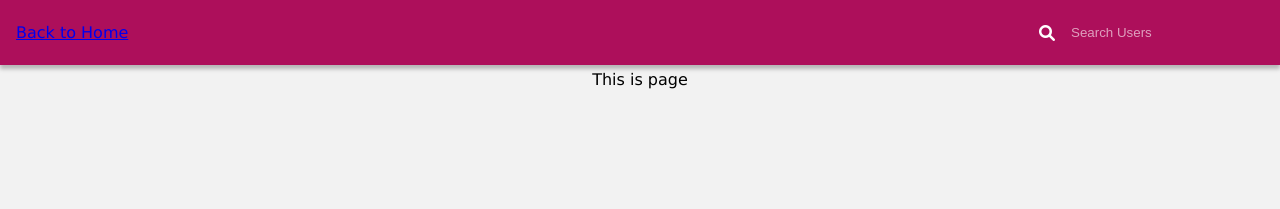
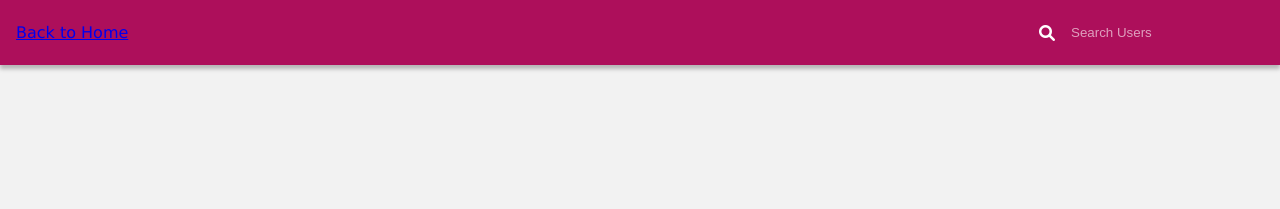
Before and after one commit to NidhiSharmaSignavio/display-users-and-search, a React (Create React App) app: page /users/1 in a window 1280 px wide. Shown: the top 209 px of the page. Built offline with nearby package versions, Linux system fonts and the light colour scheme.

Commit message:
Update DisplayUsers.test.js" -m "write render within act()

```diff
--- a/src/components/UserProfile.js
+++ b/src/components/UserProfile.js
@@ -3,7 +3,7 @@ import React from 'react';
 const UserProfile = () => {
   return (
     <div data-testid='user-profile-page' style={{ padding: '70px' }}>
-      This is page
+      <div data-testid='user-lg-image'></div>
     </div>
   );
 };
```
Also changed, not shown: 2 other files (tests, documents, lock files or other folders).
